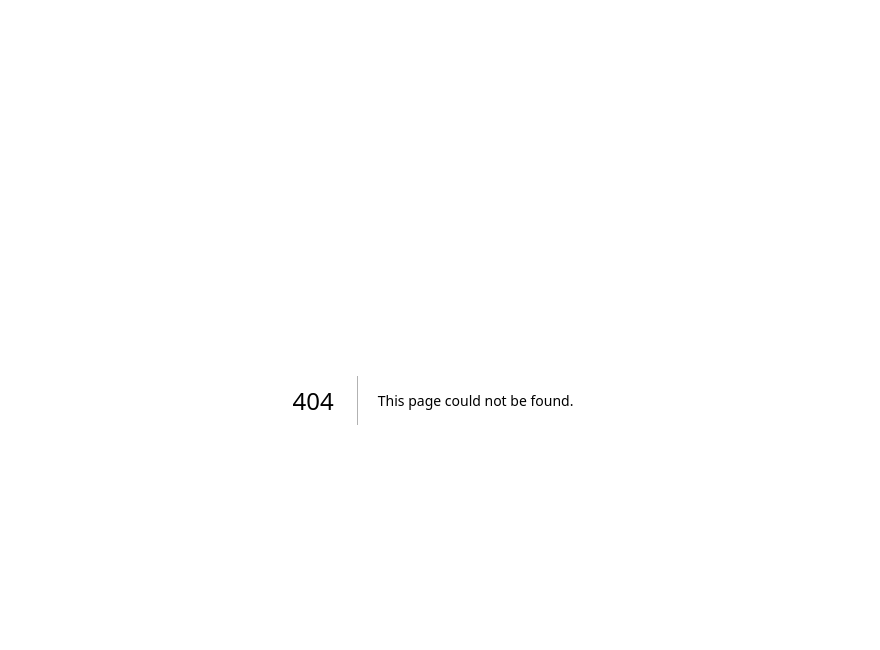
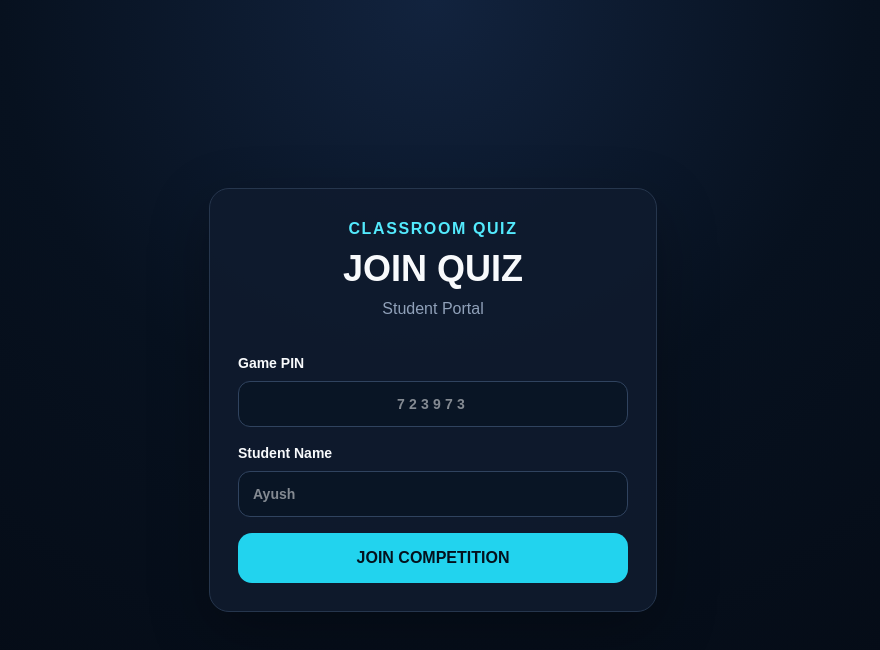
Before and after one commit to paddambail/classroom-quiz, a Next.js app: page /join in a window 1280 px wide. Before the commit this address had no page. Shown: the top 650 px of the page, without its empty margins (207-1087 px from the left). Built offline with nearby package versions, Linux system fonts and the light colour scheme.

Commit message:
rebuild: add student join page

```diff
--- /dev/null
+++ b/app/join/page.tsx
@@ -0,0 +1,10 @@
+'use client';
+import { useSearchParams, useRouter } from 'next/navigation';
+import { useEffect, useState } from 'react';
+
+export default function JoinPage() {
+  const params = useSearchParams(); const router = useRouter();
+  const [pin, setPin] = useState(params.get('pin') ?? ''); const [name, setName] = useState(''); const [error, setError] = useState(''); const [busy, setBusy] = useState(false);
+  async function join() { setError(''); if (!/^\d{6}$/.test(pin)) return setError('Please enter a 6-digit PIN.'); if (!name.trim()) return setError('Please enter your name.'); setBusy(true); try { const r = await fetch('/api/join', { method:'POST', headers:{'Content-Type':'application/json'}, body:JSON.stringify({ pin, name }) }); const d=await r.json(); if(!r.ok) throw new Error(d.error); localStorage.setItem('cq-student-id', d.student.id); localStorage.setItem('cq-student-quiz', d.quiz.id); localStorage.setItem('cq-student-name', d.student.name); localStorage.setItem('cq-student-pin', d.quiz.game_pin); router.push('/play'); } catch(e) { setError(e instanceof Error ? e.message : 'Unable to join.'); } finally { setBusy(false); } }
+  return <main className="quiz-shell flex min-h-screen items-center justify-center p-5"><div className="card w-full max-w-md p-7"><div className="text-center"><div className="font-black tracking-widest text-cyan-300">CLASSROOM QUIZ</div><h1 className="mt-2 text-4xl font-black">JOIN QUIZ</h1><p className="mt-2 text-slate-400">Student Portal</p></div><div className="mt-8 space-y-4"><label className="block text-sm font-bold">Game PIN<input className="field mt-2 text-center text-2xl tracking-[.3em]" inputMode="numeric" maxLength={6} value={pin} onChange={(e)=>setPin(e.target.value.replace(/\D/g,''))} placeholder="723973" /></label><label className="block text-sm font-bold">Student Name<input className="field mt-2" maxLength={40} value={name} onChange={(e)=>setName(e.target.value)} placeholder="Ayush" /></label>{error && <div className="rounded-xl border border-red-800 bg-red-950/40 p-3 text-sm text-red-200">{error}</div>}<button className="btn-primary w-full" disabled={busy} onClick={join}>{busy ? 'Joining...' : 'JOIN COMPETITION'}</button></div></div></main>;
+}
```
